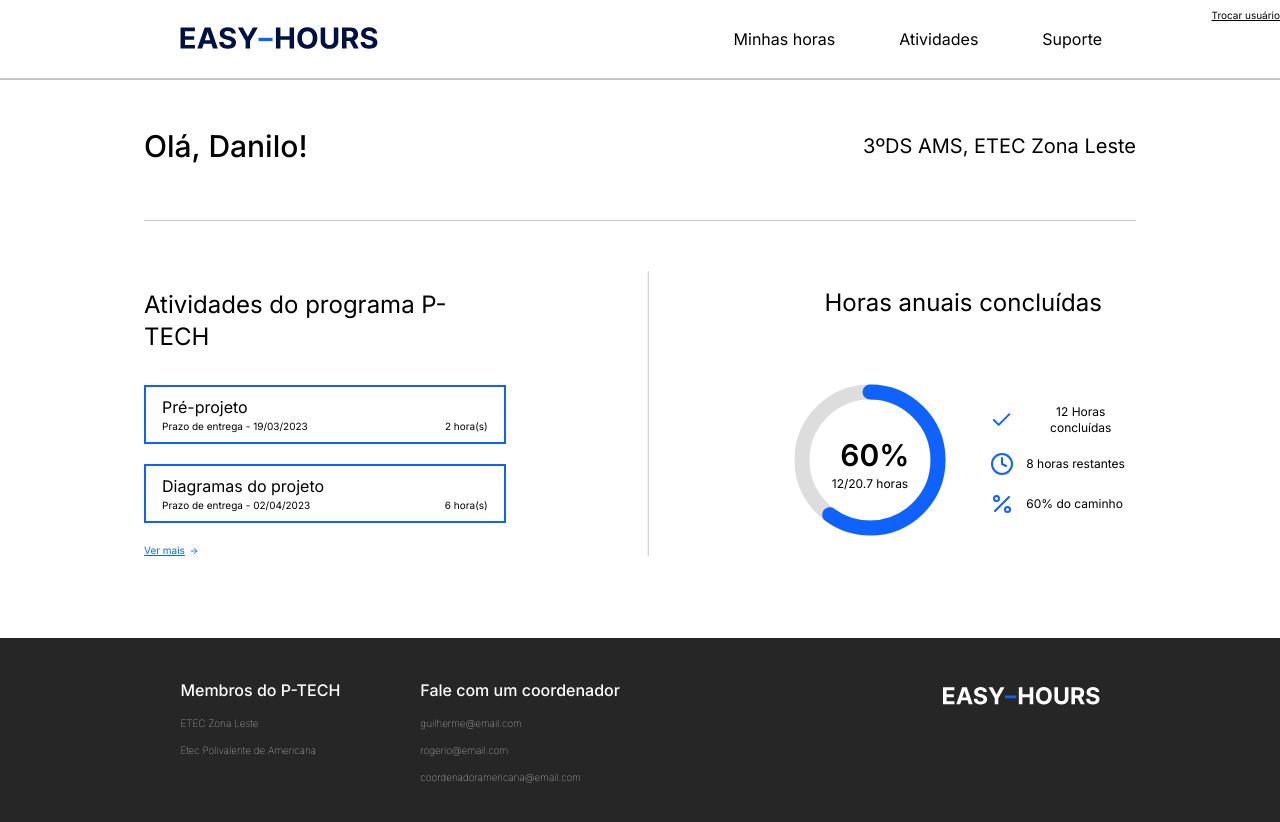
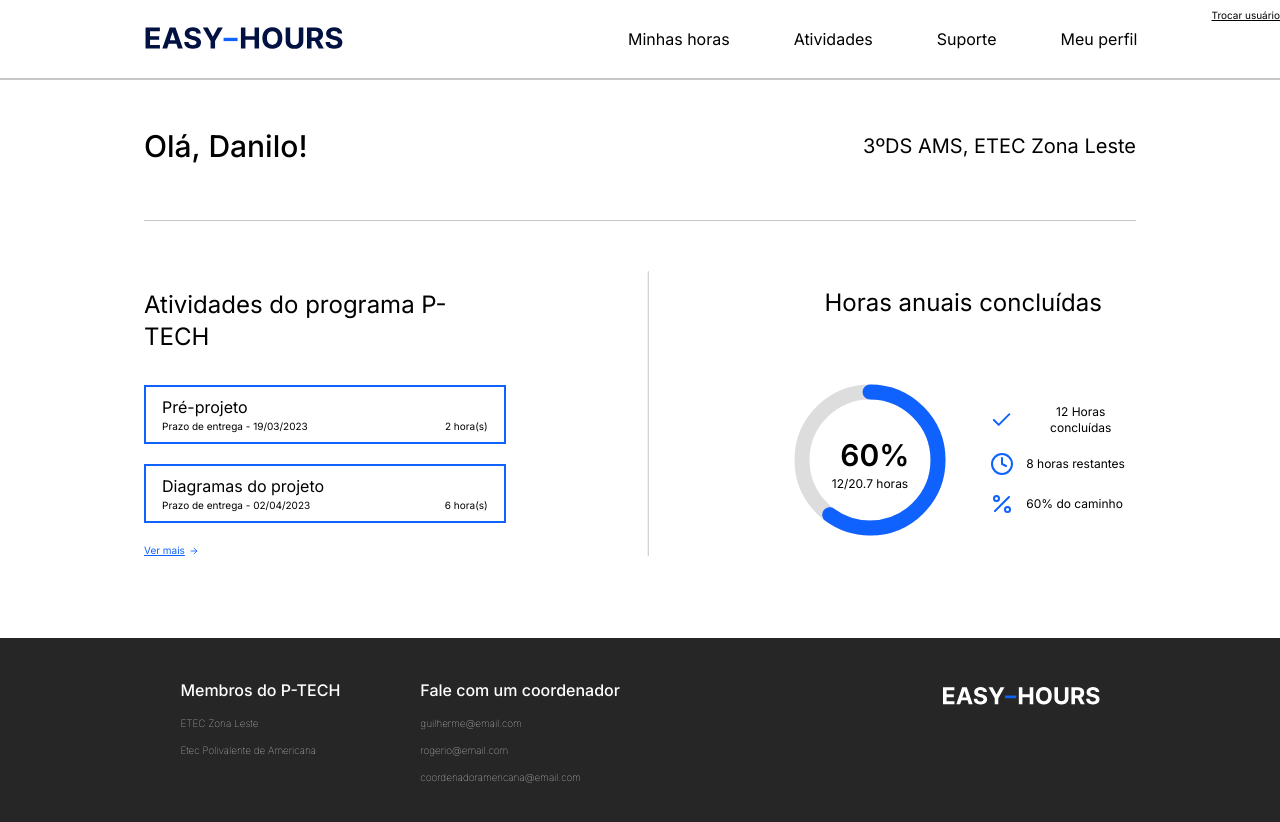
Before and after one commit to gabrielMendes21/tcc-etecZL, a Next.js app in the folder front/: page / in a window 1280 px wide. Shown: the top 822 px of the page. Built offline with nearby package versions, Linux system fonts and the light colour scheme.

Commit message:
add profile link

```diff
--- a/front/src/components/Header.jsx
+++ b/front/src/components/Header.jsx
@@ -34,9 +34,9 @@ function Menu() {
           <li onClick={() => setIsOpen(false)}>
             <Link href="/aluno/suporte">Suporte</Link>
           </li>
-          {/* <li onClick={() => setIsOpen(false)}>
+          <li onClick={() => setIsOpen(false)}>
             <Link href="/aluno/meu-perfil">Meu perfil</Link>
-          </li> */}
+          </li>
         </ul>
       </nav>
     </>
@@ -63,9 +63,9 @@ function Menu() {
           <li onClick={() => setIsOpen(false)}>
             <Link href="/coordenador-ETEC/suporte">Suporte</Link>
           </li>
-          {/* <li onClick={() => setIsOpen(false)}>
+          <li onClick={() => setIsOpen(false)}>
             <Link href="/coordenador-ETEC/meu-perfil">Meu perfil</Link>
-          </li> */}
+          </li>
         </ul>
       </nav>
     </>
@@ -92,9 +92,9 @@ function Menu() {
           <li onClick={() => setIsOpen(false)}>
             <Link href="/coordenador-IBM/suporte">Suporte</Link>
           </li>
-          {/* <li onClick={() => setIsOpen(false)}>
+          <li onClick={() => setIsOpen(false)}>
             <Link href="/coordenador-IBM/meu-perfil">Meu perfil</Link>
-          </li> */}
+          </li>
         </ul>
       </nav>
     </>
```
